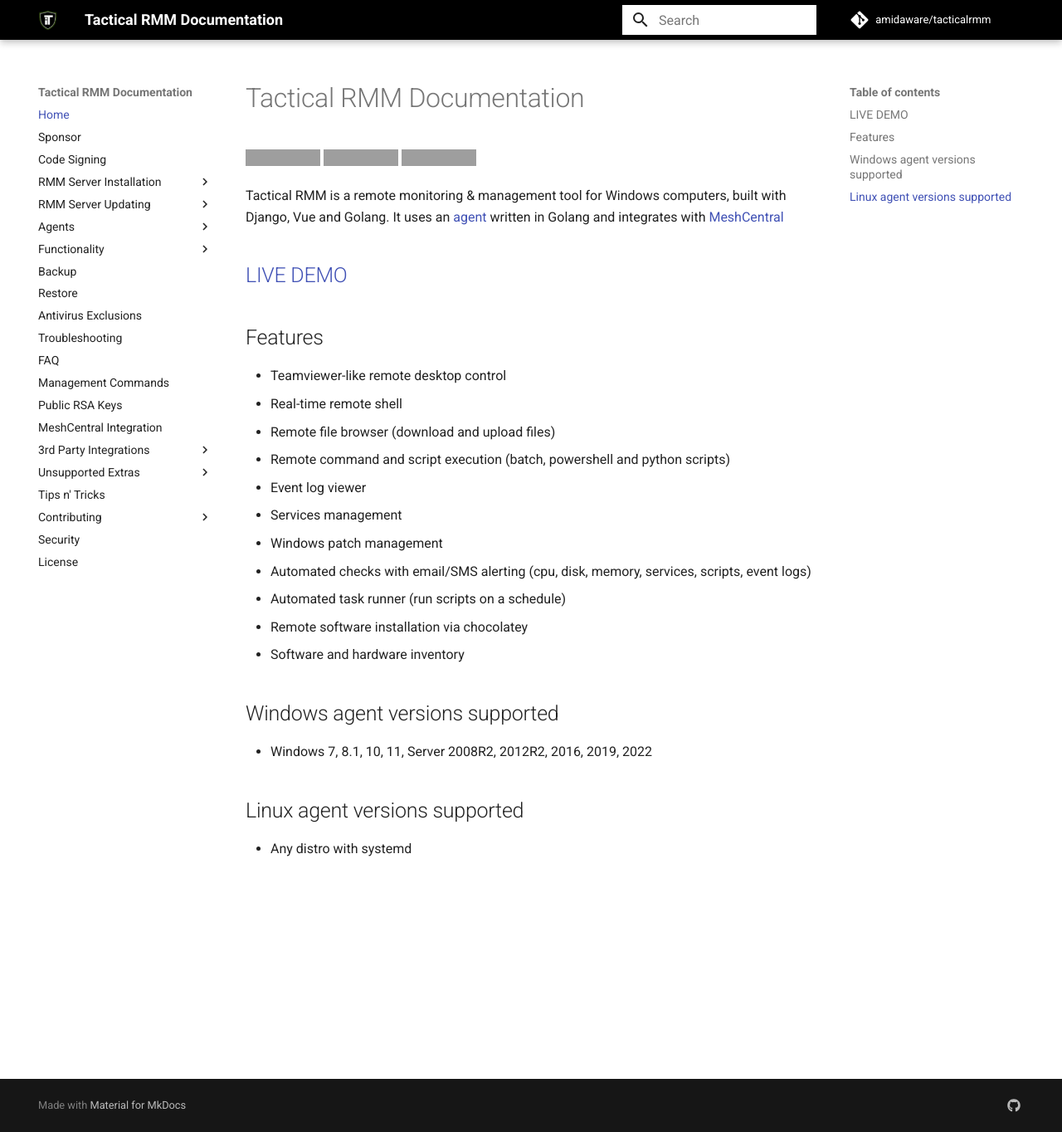
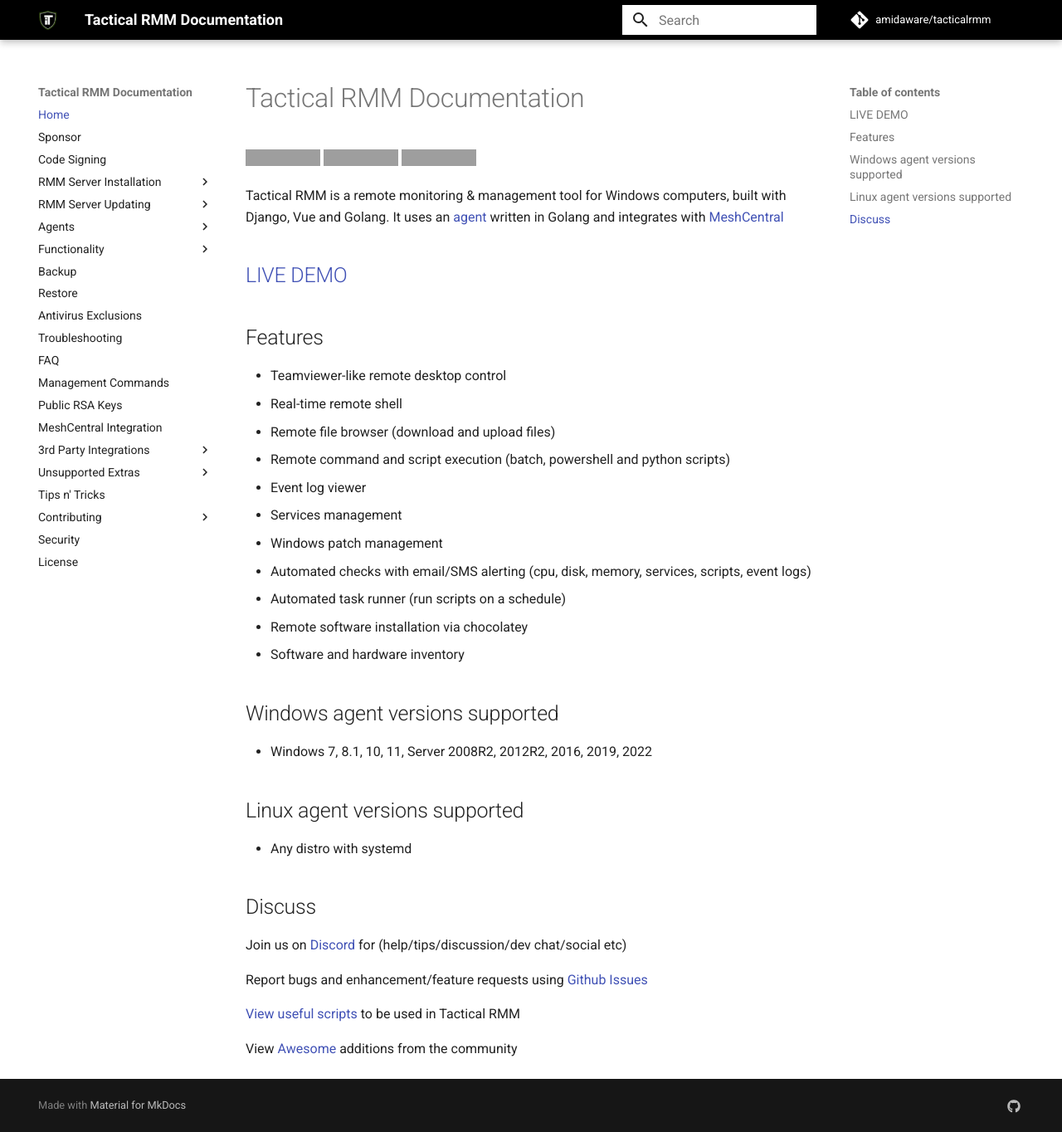
Before and after one commit to amidaware/trmm-docs, an MkDocs documentation site: the page built from docs/index.md, in a window 1280 px wide and 1364 px high. Shown: the whole window at 83% size. Built offline with MkDocs 1.6.1 and Material for MkDocs 9.7.7, drawn with Linux system fonts in a browser that asks for light colours; comment, search, counter and statistics services are not loaded; grey boxes are pictures that could not be loaded.

Commit message:
Adding discord, and other links to main page

```diff
--- a/docs/index.md
+++ b/docs/index.md
@@ -29,3 +29,13 @@
 
 ## Linux agent versions supported
 - Any distro with systemd
+
+## Discuss
+
+Join us on [Discord](https://discord.gg/upGTkWp) for (help/tips/discussion/dev chat/social etc)
+
+Report bugs and enhancement/feature requests using [Github Issues](https://github.com/amidaware/tacticalrmm/issues)
+
+[View useful scripts](https://github.com/amidaware/community-scripts) to be used in Tactical RMM
+
+View [Awesome](https://github.com/amidaware/trmm-awesome) additions from the community
```
